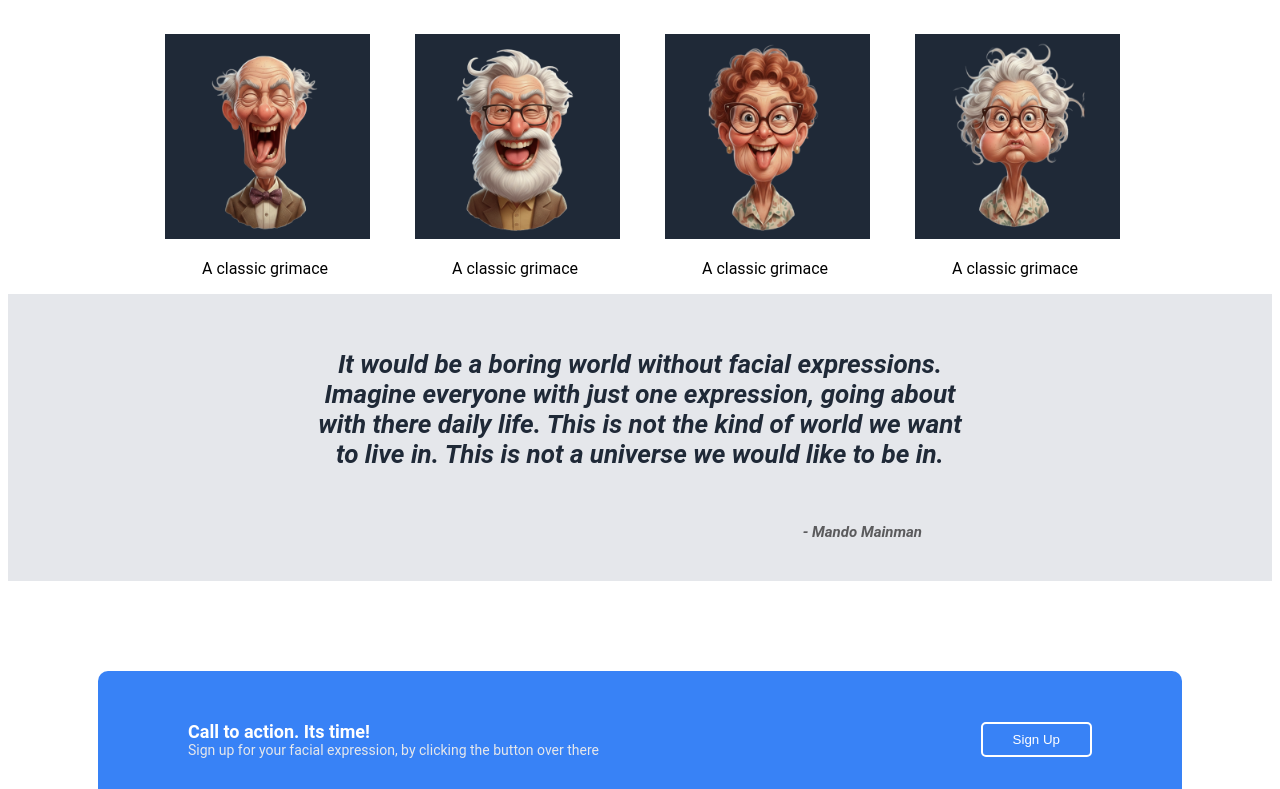
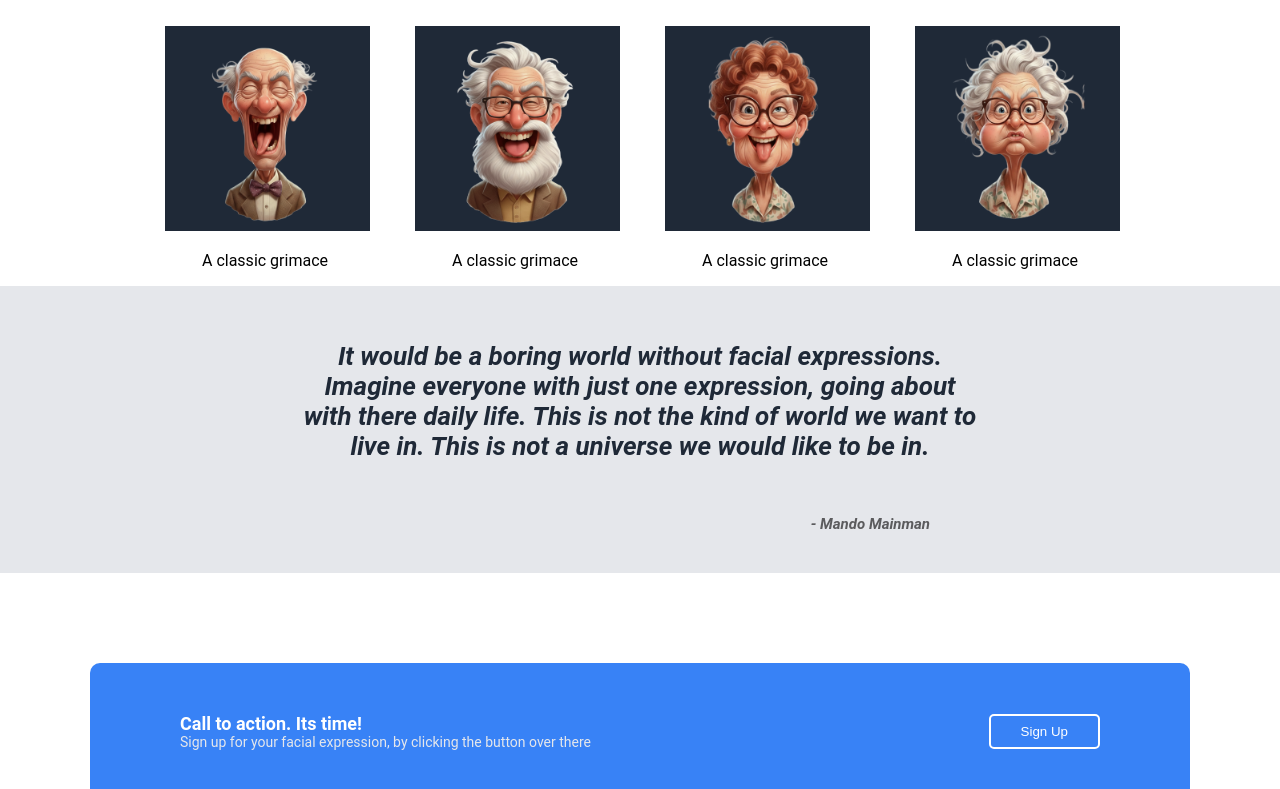
Before and after one commit to dalsfjord-blip/LandingPage-top-, a plain HTML site: page Index.html in a window 1280 px wide. Shown: the part 487-1276 px from the top of the page. Drawn offline with Linux system fonts and the light colour scheme.

Commit message:
Fixed margins: 0 in body to avoid white edgesin header and footer.

```diff
--- a/style.css
+++ b/style.css
@@ -1,5 +1,8 @@
 body {
-font-family: Roboto, sans-serif;}
+font-family: Roboto, sans-serif;
+margin: 0;
+}
+
 
 .header {
     background-color: #1f2937;
```
